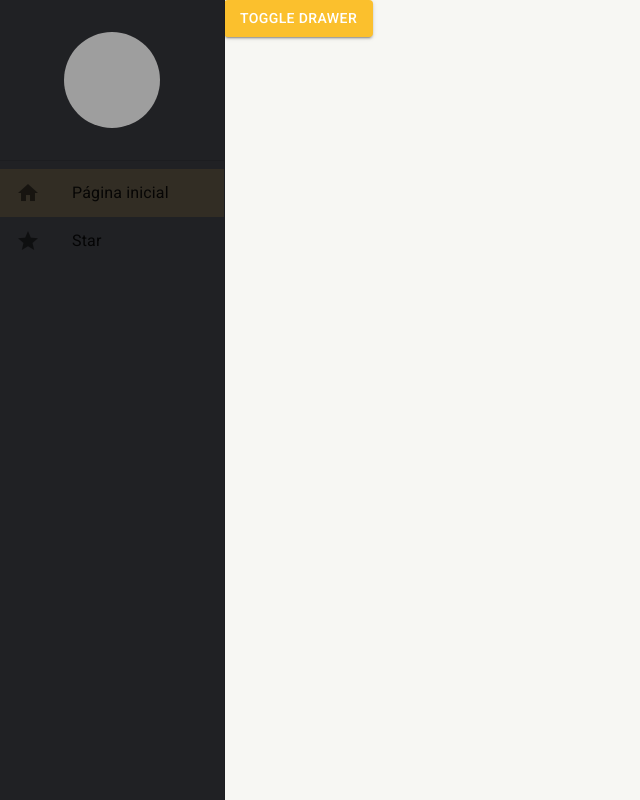
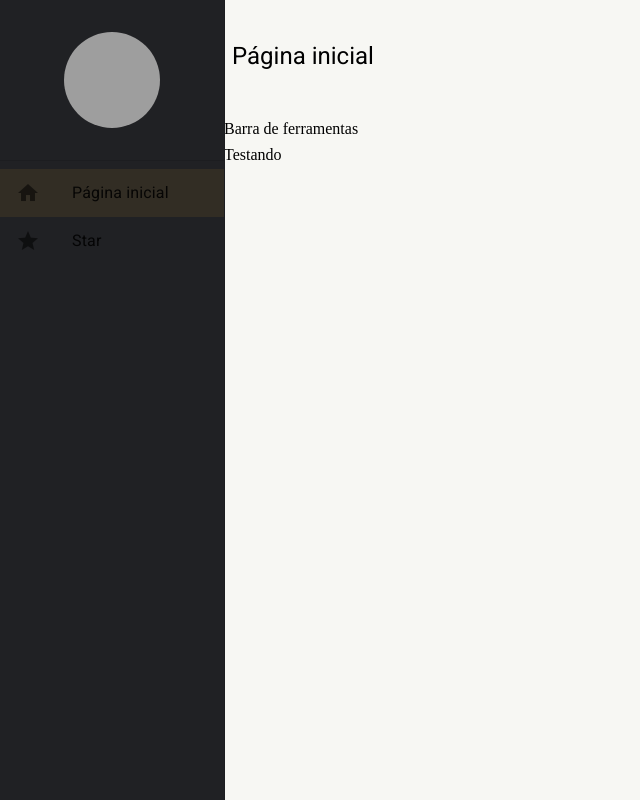
Before and after one commit to TiagoOliverDev/dash-one, a React (Create React App) app: page /pagina-inicial in a window 1280 px wide. Shown: the whole page, without its empty margins (0-640 px from the left). Built offline with nearby package versions, Linux system fonts and the light colour scheme; grey boxes are pictures that could not be loaded.

Commit message:
feat: iniciando layout base de pagina

```diff
--- /dev/null
+++ b/src/pages/dashboard/Dashboard.tsx
@@ -0,0 +1,9 @@
+import { LayoutBaseDePagina } from "../../shared/layouts";
+
+export const Dashboard = () => {
+  return (
+  <LayoutBaseDePagina titulo="Página inicial" >
+    Testando
+  </LayoutBaseDePagina>
+  );
+};
--- a/src/pages/index.ts
+++ b/src/pages/index.ts
@@ -1 +1 @@
-export { };
+export * from './dashboard/Dashboard';
--- a/src/routes/index.tsx
+++ b/src/routes/index.tsx
@@ -1,11 +1,10 @@
-import { Button } from "@mui/material"
-import { Routes, Route, Navigate } from "react-router-dom"
-import { useDrawerContext } from "../shared/contexts"
+import { Routes, Route, Navigate } from "react-router-dom";
+import { useDrawerContext } from "../shared/contexts";
 import { useEffect } from "react";
+import { Dashboard } from "../pages";
 
 export const AppRoutes = () => {
-
-    const { toggleDrawerOpen, setDrawerOptions } = useDrawerContext();
+  const { setDrawerOptions } = useDrawerContext();
 
   // useEffect garante que o que estiver dentro dele seja executado somente uma vez
   useEffect(() => {
@@ -24,12 +23,15 @@
     ]);
   }, []);
 
-    return(
+  return (
     <Routes>
-            <Route path="/pagina-inicial" element={<Button variant="contained" color="primary" onClick={toggleDrawerOpen}>Toggle drawer</Button>}></Route>
+      <Route path="/pagina-inicial" element={<Dashboard />}></Route>
 
-            <Route path="*" element={<Navigate to={"/pagina-inicial"} ></Navigate>}></Route>
+      <Route
+        path="*"
+        element={<Navigate to={"/pagina-inicial"}></Navigate>}
+      ></Route>
       {/* o path="*" serve para ser uma rota padrão que o react vai acessar, caso não exista outra ou não encontre... Serve para tratar erros de nomeclatura de url */}
     </Routes>
-    )
-}
+  );
+};
--- /dev/null
+++ b/src/shared/layouts/LayoutBaseDePagina.tsx
@@ -0,0 +1,50 @@
+import React from "react";
+import { Box } from "@mui/system";
+import {
+  Icon,
+  IconButton,
+  Typography,
+  useMediaQuery,
+  useTheme,
+} from "@mui/material";
+import { useDrawerContext } from "../contexts";
+
+interface ILayoutBaseDePaginaProps {
+  titulo: string;
+  children: React.ReactNode;
+}
+
+//iremos usar esse layout dentro de cada uma das nossas rotas, dentro da página que quisermos!
+export const LayoutBaseDePagina: React.FC<ILayoutBaseDePaginaProps> = ({
+  children,
+  titulo,
+}) => {
+  const theme = useTheme();
+  const smDown = useMediaQuery(theme.breakpoints.down("sm"));
+
+  // toggleDrawerOpen é a função para abrir o drawer de menu lateral
+  const { toggleDrawerOpen } = useDrawerContext()
+
+
+  return (
+    <Box height="100%" display="flex" flexDirection="column" gap={1}>
+      <Box
+        padding={1}
+        display="flex"
+        alignItems="center"
+        height={theme.spacing(12)}
+        gap={1}
+      >
+        {smDown && ( //se smDown == true ai mostra o menu hamburguer
+          <IconButton onClick={toggleDrawerOpen} >
+            <Icon>menu</Icon>
+          </IconButton>
+        )}
+
+        <Typography variant="h5">{titulo}</Typography>
+      </Box>
+      <Box>Barra de ferramentas</Box>
+      <Box>{children}</Box>
+    </Box>
+  );
+};
--- a/src/shared/layouts/index.ts
+++ b/src/shared/layouts/index.ts
@@ -1 +1 @@
-export { };
+export * from './LayoutBaseDePagina';
```
Also changed, not shown: Notações.txt. Lines whose indentation alone changed are shown as unchanged.
